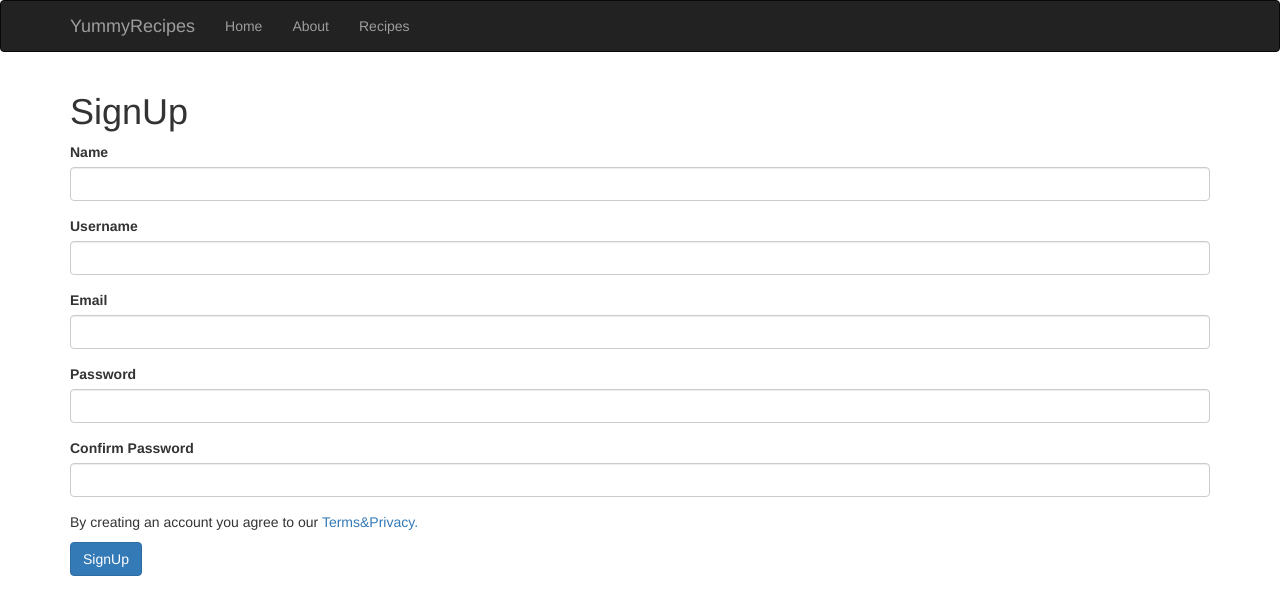
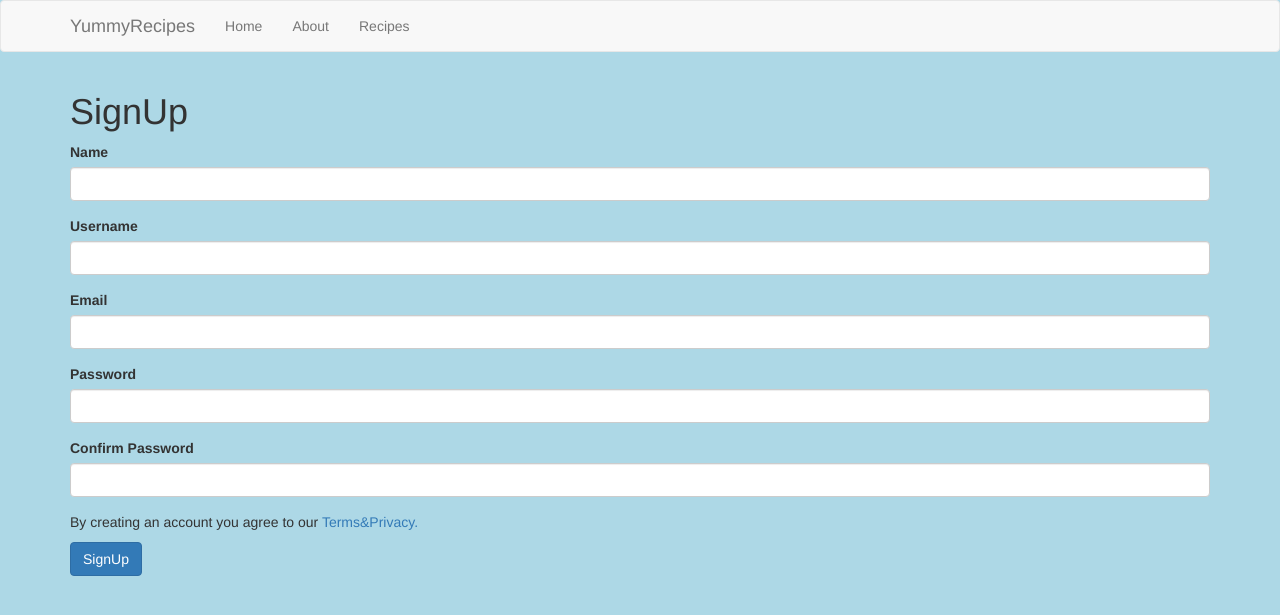
Before and after one commit to mukizar/Andela-Bootcamp-Challenge, a Flask app: page /signup in a window 1280 px wide. Shown: the top 615 px of the page. Run offline with Flask 2, Linux system fonts and the light colour scheme; some libraries are stand-ins or nearby versions.

Commit message:
update ui files

```diff
--- a/templates/includes/_navbar.html
+++ b/templates/includes/_navbar.html
@@ -1,4 +1,4 @@
-<nav class="navbar navbar-inverse">
+<nav class="navbar navbar-default">
     <div class="container">
       <div class="navbar-header">
         <button type="button" class="navbar-toggle collapsed" data-toggle="collapse" data-target="#navbar" aria-expanded="false" aria-controls="navbar">
--- a/templates/signup.html
+++ b/templates/signup.html
@@ -1,6 +1,15 @@
 {% extends 'layout.html' %}
 
 {% block body %}
+
+<style type="text/css">
+    body{
+      background-color: lightblue;
+    }
+
+  </style>
+
+
     <h1>SignUp</h1>
     {% from "includes/_formhelpers.html" import render_field %}
     <form action="{{url_for('sign_up')}}" method="POST">
```
Also changed, not shown: recipes_models.py (+5 -8 lines), templates/dashboard.html (+8 -0 lines), templates/signin.html (+8 -0 lines).
